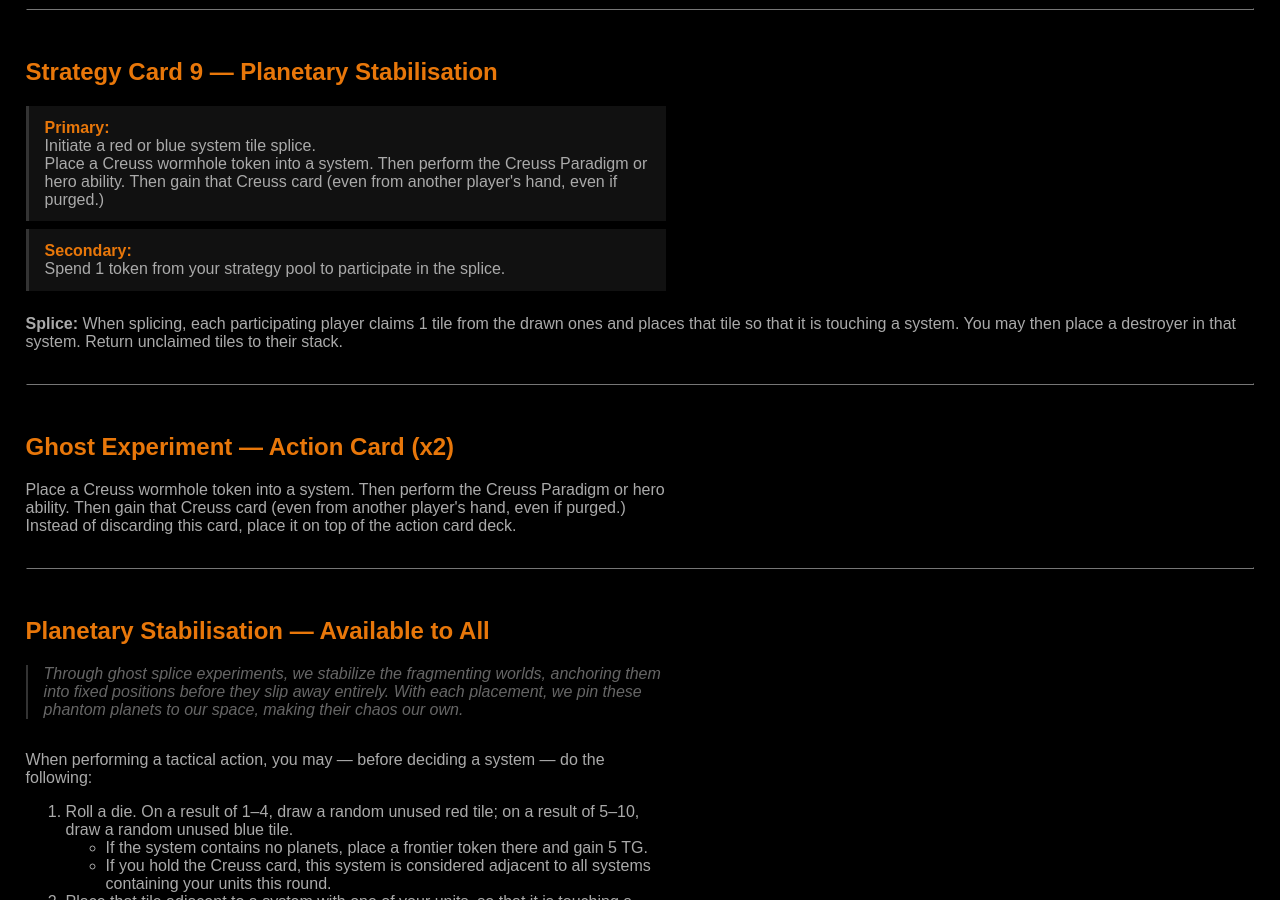
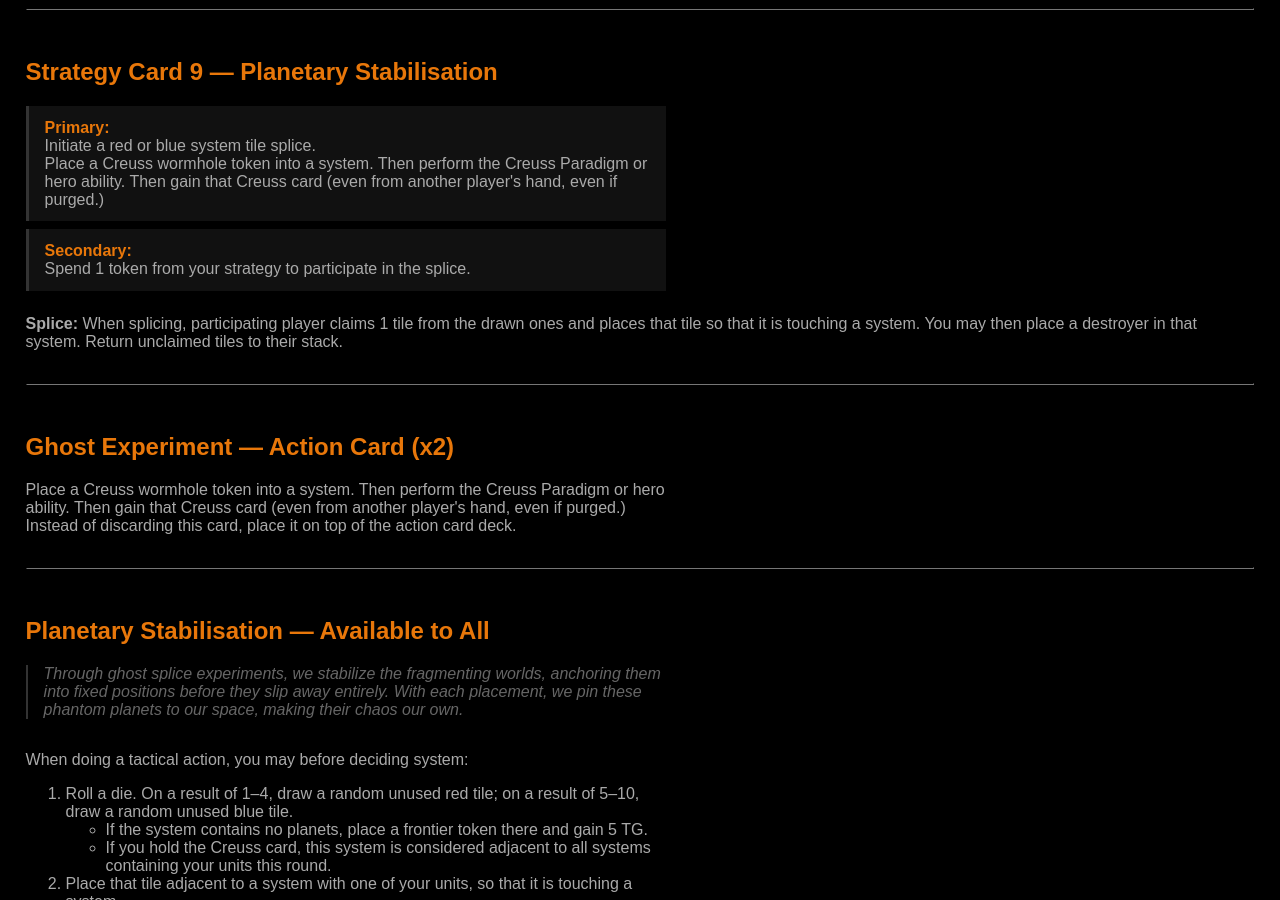
Before and after one commit to paven/paven.github.com, a Jekyll site: the page built from ti4/exploration_extravaganza/index.md, in a window 1280 px wide and 900 px high, scrolled down 415 px. Built offline with Jekyll 4.4.1, drawn with Linux system fonts in a browser that asks for light colours.

Commit message:
Fix rules text to match exploration ++ 0.10 1 source

```diff
--- a/ti4/exploration_extravaganza/index.md
+++ b/ti4/exploration_extravaganza/index.md
@@ -65,11 +65,11 @@ permalink: /ti4/exploration_extravaganza/
   </div>
   <div class="secondary">
     <strong>Secondary:</strong><br>
-    Spend 1 token from your strategy pool to participate in the splice.
+    Spend 1 token from your strategy to participate in the splice.
   </div>
 </div>
 
-<p><strong>Splice:</strong> When splicing, each participating player claims 1 tile from the drawn ones and places that tile so that it is touching a system. You may then place a destroyer in that system. Return unclaimed tiles to their stack.</p>
+<p><strong>Splice:</strong> When splicing, participating player claims 1 tile from the drawn ones and places that tile so that it is touching a system. You may then place a destroyer in that system. Return unclaimed tiles to their stack.</p>
 
 ---
 
@@ -88,7 +88,7 @@ permalink: /ti4/exploration_extravaganza/
 </div>
 
 <div class="rule-block">
-  <p>When performing a tactical action, you may — before deciding a system — do the following:</p>
+  <p>When doing a tactical action, you may before deciding system:</p>
   <ol>
     <li>
       Roll a die. On a result of 1–4, draw a random unused red tile; on a result of 5–10, draw a random unused blue tile.
```
